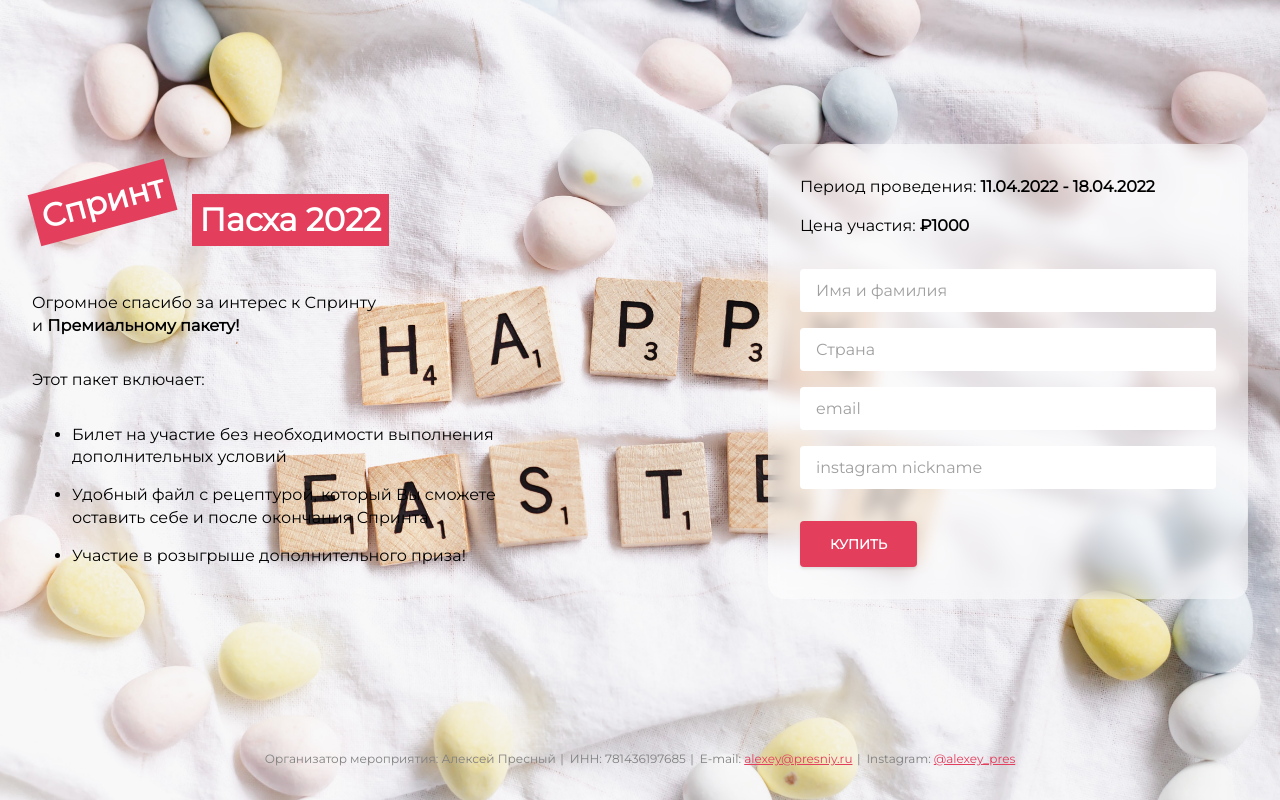
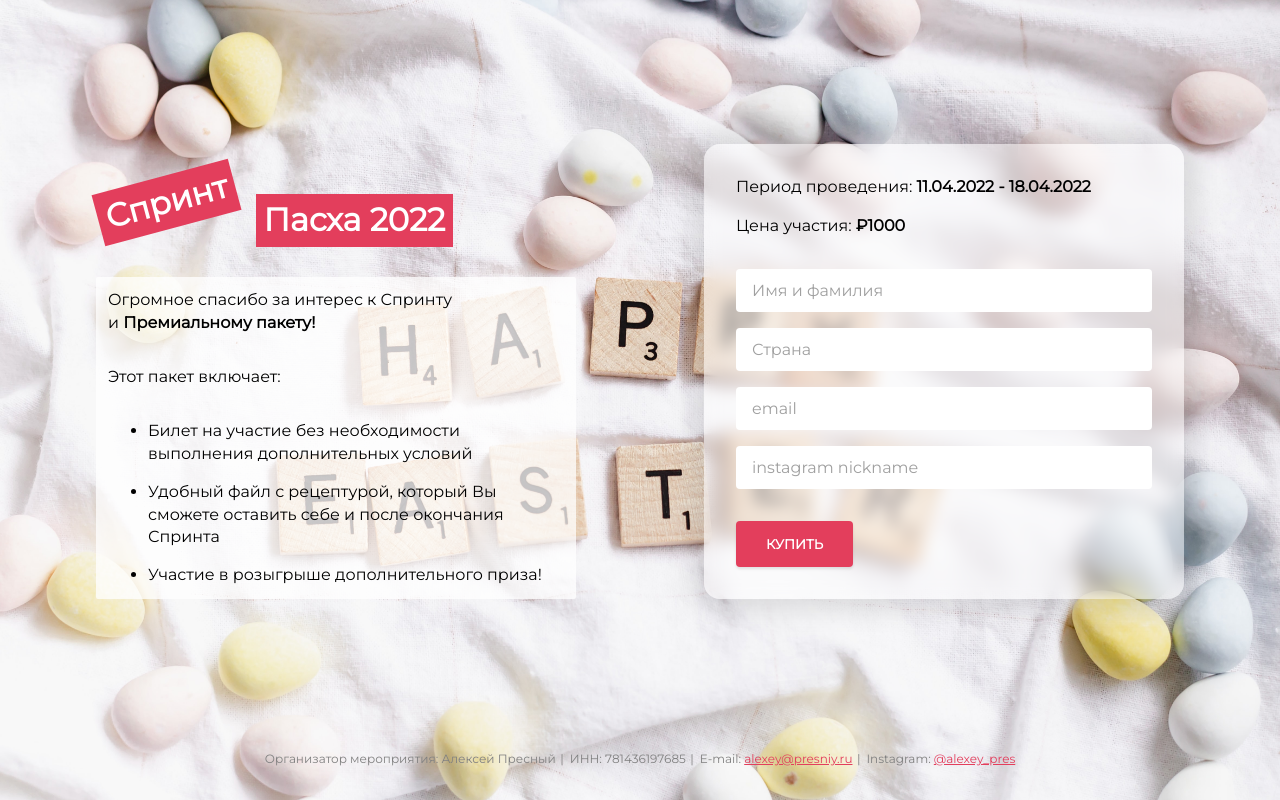
Before and after one commit to presniy/nepresniy-app, a website: page public/sprints/easter/index.html in a window 1280 px wide. Drawn offline with Linux system fonts and the light colour scheme.

Commit message:
sprint/easter: changed styles of the columns

```diff
--- a/public/sprints/easter/index.html
+++ b/public/sprints/easter/index.html
@@ -5,7 +5,7 @@
     <meta name="viewport" content="width=device-width, initial-scale=1, shrink-to-fit=no">
     <meta name="theme-color" content="#000000">
 
-    <title>Ванильный Спринт | Алексей Пресный</title>
+    <title>Спринт Пасха 2022 | Алексей Пресный</title>
 
     <link rel="apple-touch-icon" sizes="180x180" href="../../assets/favicon/apple-touch-icon.png">
     <link rel="icon" type="image/png" sizes="32x32" href="../../assets/favicon/favicon-32x32.png">
@@ -35,6 +35,7 @@
                 <span class="title__item">Пасха 2022</span>
             </h1>
 
+            <div class="info__content">
                 <div class="description">
                     <p class="description__item">
                         Огромное спасибо за интерес к Спринту<br/>
@@ -54,6 +55,7 @@
                         Участие в розыгрыше дополнительного приза!
                     </li>
                 </ul>
+            </div>
         </section>
         <section class="order">
             <form>
--- a/public/styles/common.css
+++ b/public/styles/common.css
@@ -28,11 +28,18 @@ article {
     flex-direction: row;
     flex-basis: 0;
     flex-grow: 1;
-    justify-content: space-between;
+    justify-content: space-around;
+}
+
+section {
+    display: flex;
+    flex-direction: column;
+    justify-content: center;
+    width: 480px;
 }
 
 .title {
-    margin-bottom: 4rem;
+    margin-bottom: 3rem;
 
     font-size: 2rem;
 
@@ -53,11 +60,15 @@ article {
     transform: translate(10px, 18px);
 }
 
-section {
-    display: flex;
-    flex-direction: column;
-    justify-content: center;
-    width: 480px;
+.info {
+
+}
+
+.info__content {
+    padding: 12px;
+
+    border-radius: 2px;
+    background-color: rgba(255, 255, 255, .75);
 }
 
 .description__item {
@@ -69,11 +80,15 @@ p:first-of-type {
 }
 
 .package {
-
+    margin-bottom: 0;
 }
 
 .package__item {
     margin-bottom: 1rem;
+}
+
+.package__item:last-of-type {
+    margin-bottom: 0;
 }
 
 form {
@@ -83,6 +98,7 @@ form {
     background-color: rgba(255, 255, 255, .5);
     -webkit-backdrop-filter: blur(8px);
     backdrop-filter: blur(8px);
+    box-shadow: 0 0 24px 12px rgba(0, 0, 0, .1)
 }
 
 .fields {
```
Lines whose indentation alone changed are shown as unchanged.
